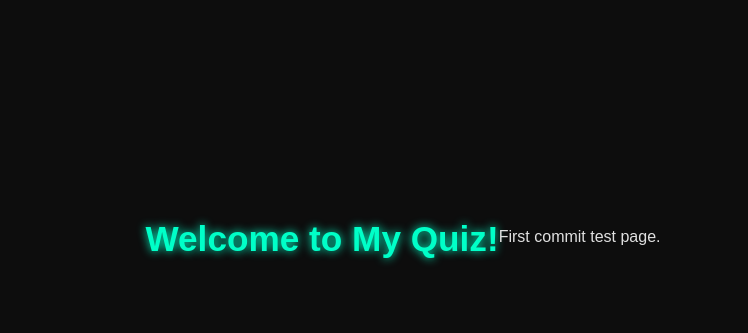
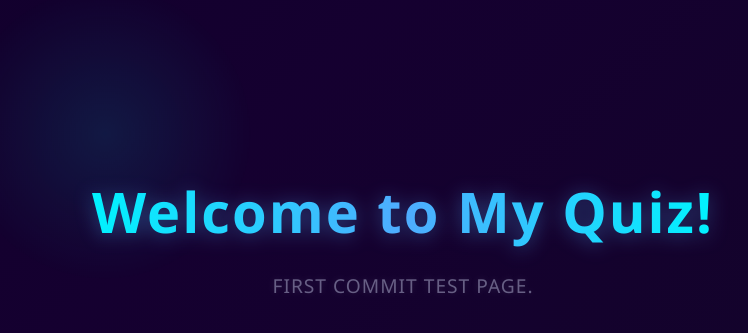
Before and after one commit to mm-bot12/quiz-website, a plain HTML site: page index.html in a window 1280 px wide. Shown: the part 163-496 px from the top of the page, without its empty margins (237-985 px from the left). Drawn offline with Linux system fonts and the light colour scheme.

Commit message:
Update style.css

```diff
--- a/style.css
+++ b/style.css
@@ -1,68 +1,113 @@
-/* Global aesthetic dark theme */
-body {
+/* ==========================================
+   1. Reset & Core Styles
+   ========================================== */
+* {
   margin: 0;
   padding: 0;
-  font-family: 'Poppins', sans-serif;
-  background: #0d0d0d; /* deep dark background */
-  color: #e0e0e0;
+  box-sizing: border-box;
+}
+
+body {
+  font-family: 'Segoe UI', Roboto, Helvetica, Arial, sans-serif;
+  min-height: 100vh;
   display: flex;
+  flex-direction: column;
   justify-content: center;
   align-items: center;
-  min-height: 100vh;
+  overflow: hidden;
+  color: #ffffff;
+
+  /* Aesthetic Moving Gradient Background */
+  background: linear-gradient(-45deg, #0f0c20, #150030, #03001e, #1f003c);
+  background-size: 400% 400%;
+  animation: gradientMove 15s ease infinite;
 }
 
-/* Quiz container */
-#quiz {
-  background: rgba(25, 25, 25, 0.9);
-  border-radius: 12px;
-  padding: 40px;
-  box-shadow: 0 0 25px rgba(0, 255, 200, 0.3);
-  max-width: 600px;
-  width: 90%;
+/* ==========================================
+   2. Typography & Animations
+   ========================================== */
+
+h1 {
+  font-size: 3.5rem;
+  font-weight: 800;
+  letter-spacing: 2px;
+  margin-bottom: 20px;
   text-align: center;
-  transition: transform 0.3s ease, box-shadow 0.3s ease;
+
+  /* Text Gradient & Glow effect */
+  background: linear-gradient(to right, #00f2fe, #4facfe, #00f2fe);
+  -webkit-background-clip: text;
+  -webkit-text-fill-color: transparent;
+  filter: drop-shadow(0 2px 10px rgba(79, 172, 254, 0.4));
+
+  /* Smooth floating animation */
+  animation: float 6s ease-in-out infinite;
 }
 
-#quiz:hover {
-  transform: scale(1.02);
-  box-shadow: 0 0 40px rgba(0, 255, 200, 0.5);
+p {
+  font-size: 1.2rem;
+  font-weight: 300;
+  color: #a0a0c0;
+  letter-spacing: 1px;
+  text-transform: uppercase;
+  opacity: 0.8;
+  position: relative;
+
+  /* Subtle fade-in pulse */
+  animation: pulse 3s ease-in-out infinite alternate;
 }
 
-/* Headings */
-h1 {
-  font-size: 2.2rem;
-  margin-bottom: 20px;
-  color: #00ffc8; /* neon accent */
-  text-shadow: 0 0 10px #00ffc8;
+/* Optional: Subtle decorative tech-circle in the background */
+body::before {
+  content: '';
+  position: absolute;
+  width: 300px;
+  height: 300px;
+  background: radial-gradient(circle, rgba(0, 242, 254, 0.1) 0%, transparent 70%);
+  top: 20%;
+  left: 15%;
+  z-index: -1;
+  animation: float 8s ease-in-out infinite reverse;
 }
 
-/* Options buttons */
-#options button {
-  background: #1a1a1a;
-  border: 2px solid #00ffc8;
-  color: #e0e0e0;
-  padding: 12px 20px;
-  margin: 10px;
-  border-radius: 8px;
-  cursor: pointer;
-  font-size: 1rem;
-  transition: all 0.3s ease;
+/* ==========================================
+   3. Keyframes (The Magic)
+   ========================================== */
+
+/* Animates the background gradient seamlessly */
+@keyframes gradientMove {
+  0% {
+    background-position: 0% 50%;
+  }
+  50% {
+    background-position: 100% 50%;
+  }
+  100% {
+    background-position: 0% 50%;
+  }
 }
 
-#options button:hover {
-  background: #00ffc8;
-  color: #0d0d0d;
-  box-shadow: 0 0 15px #00ffc8;
-  transform: translateY(-3px);
+/* Gives elements a premium, weightless floating effect */
+@keyframes float {
+  0% {
+    transform: translateY(0px);
+  }
+  50% {
+    transform: translateY(-15px);
+  }
+  100% {
+    transform: translateY(0px);
+  }
 }
 
-/* Dynamic glowing animation */
-@keyframes glow {
-  0% { box-shadow: 0 0 5px #00ffc8; }
-  50% { box-shadow: 0 0 20px #00ffc8; }
-  100% { box-shadow: 0 0 5px #00ffc8; }
+/* Creates a gentle breathing/glowing effect for the subtext */
+@keyframes pulse {
+  0% {
+    opacity: 0.5;
+    text-shadow: 0 0 4px rgba(160, 160, 192, 0.2);
+  }
+  100% {
+    opacity: 0.9;
+    text-shadow: 0 0 12px rgba(160, 160, 192, 0.6);
+  }
 }
-
-#quiz {
-  animation: glow 4s infinite alternate;
-}
```
